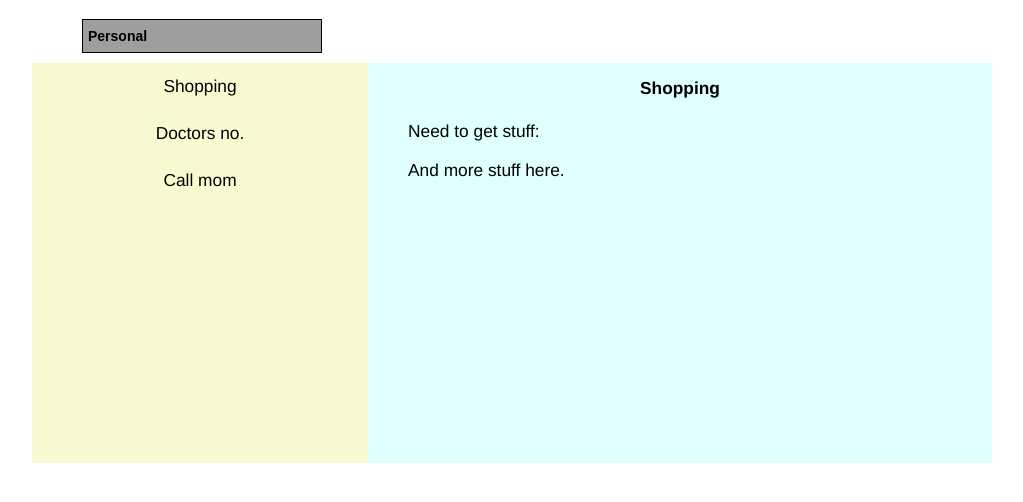
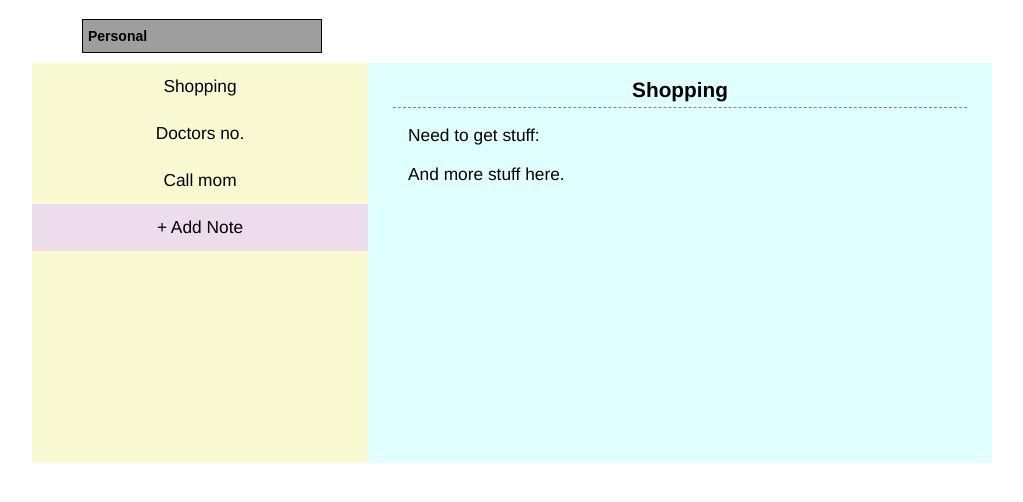
Before and after one commit to MrSkinny/notebook-app-state, a plain HTML site: page index.html in a window 1280 px wide. Shown: the part 62-564 px from the top of the page, without its empty margins (128-1151 px from the left). Drawn offline with nearby package versions, Linux system fonts and the light colour scheme; grey boxes are pictures that could not be loaded.

Commit message:
tweak style

```diff
--- a/index.html
+++ b/index.html
@@ -28,6 +28,9 @@
                 <div class="note-item">
                     Call mom
                 </div>
+                <div class="note-item note-item-add">
+                    + Add Note
+                </div>
             </div>
             <div class="note-detail">
                 <article class="note-detail-content">
--- a/main.css
+++ b/main.css
@@ -48,6 +48,10 @@ main {
     cursor: pointer;
 }
 
+.note-item-add {
+    background-color: #eddceb;
+}
+
 .note-detail {
     background-color: lightcyan;
     text-align: left;
@@ -58,7 +62,9 @@ main {
 .note-detail-content header {
     text-align: center;
     font-weight: bold;
+    font-size: 1.2em;
     padding: 5px 35px;
+    border-bottom: 1px dashed gray;
 }
 
 .note-detail-content p {
```
